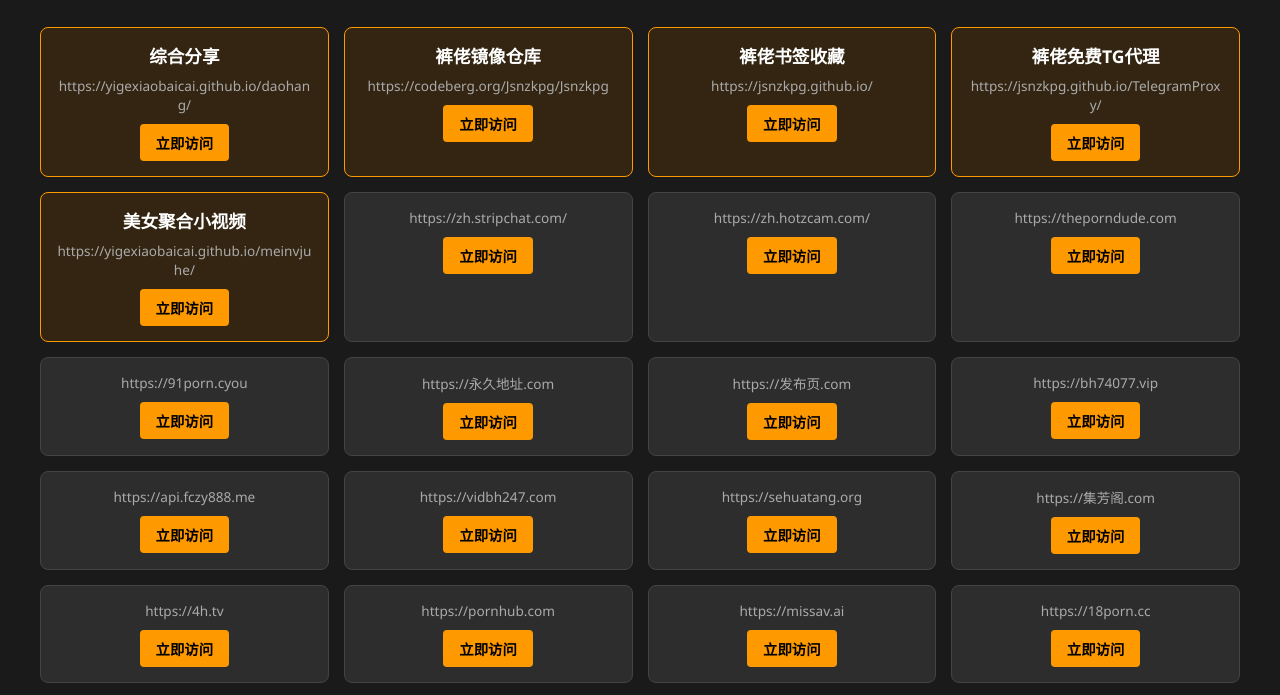
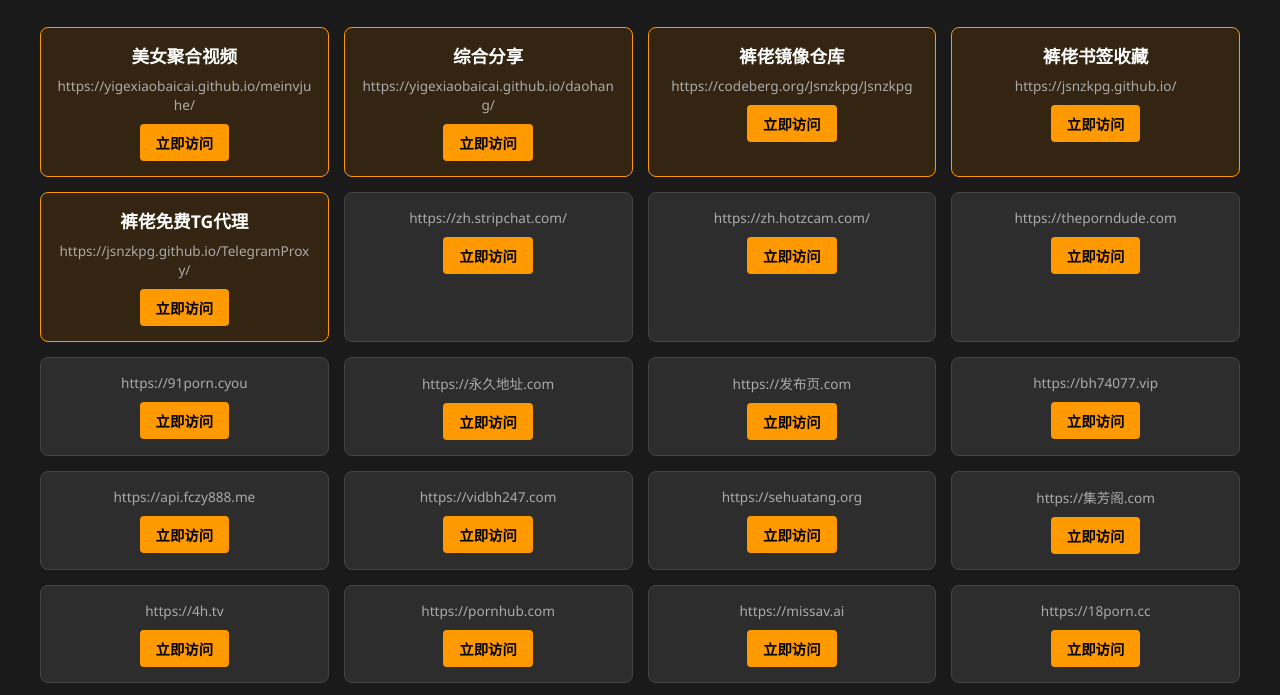
Before and after one commit to yigexiaobaicai/daohang, a plain HTML site: page index.html in a window 1280 px wide. Shown: the part 90-785 px from the top of the page. Drawn offline with Linux system fonts and the light colour scheme.

Commit message:
Update index.html

```diff
--- a/index.html
+++ b/index.html
@@ -83,7 +83,12 @@
     <h1>资源导航聚合页</h1>
     <div class="container">
 
-        <!-- ==================== 置顶推荐网站 开始 ==================== -->
+        <a href="https://yigexiaobaicai.github.io/meinvjuhe/" class="card pin" target="_blank">
+            <span class="card-title">美女聚合视频</span>
+            <span class="url-text">https://yigexiaobaicai.github.io/meinvjuhe/</span>
+            <div class="btn">立即访问</div>
+        </a>
+
         <a href="https://yigexiaobaicai.github.io/daohang/" class="card pin" target="_blank">
             <span class="card-title">综合分享</span>
             <span class="url-text">https://yigexiaobaicai.github.io/daohang/</span>
@@ -104,13 +109,6 @@
             <span class="url-text">https://jsnzkpg.github.io/TelegramProxy/</span>
             <div class="btn">立即访问</div>
         </a>
-            <a href="https://yigexiaobaicai.github.io/meinvjuhe/ /" class="card pin" target="_blank">
-            <span class="card-title">美女聚合小视频</span>
-            <span class="url-text">https://yigexiaobaicai.github.io/meinvjuhe/ </span>
-            <div class="btn">立即访问</div>
-        </a>
-        <!-- ==================== 置顶推荐网站 结束 ==================== -->
-
         <a href="https://zh.stripchat.com/" class="card" target="_blank">
             <span class="url-text">https://zh.stripchat.com/</span>
             <div class="btn">立即访问</div>
```
